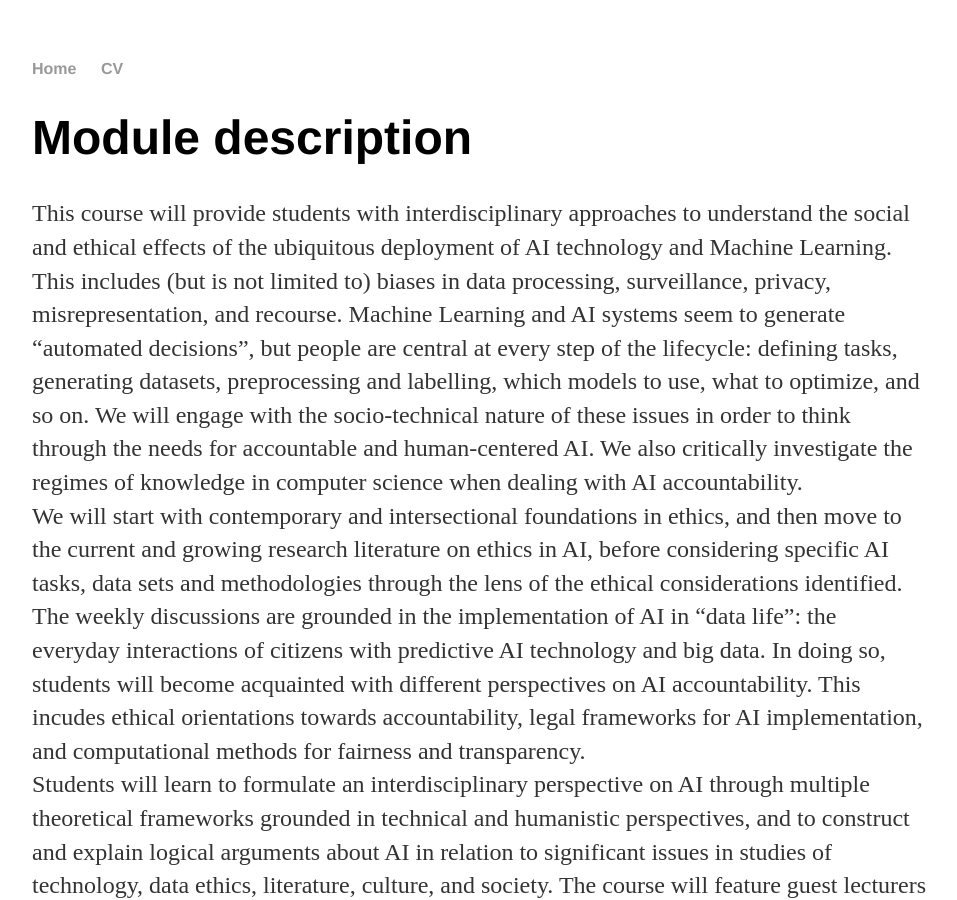
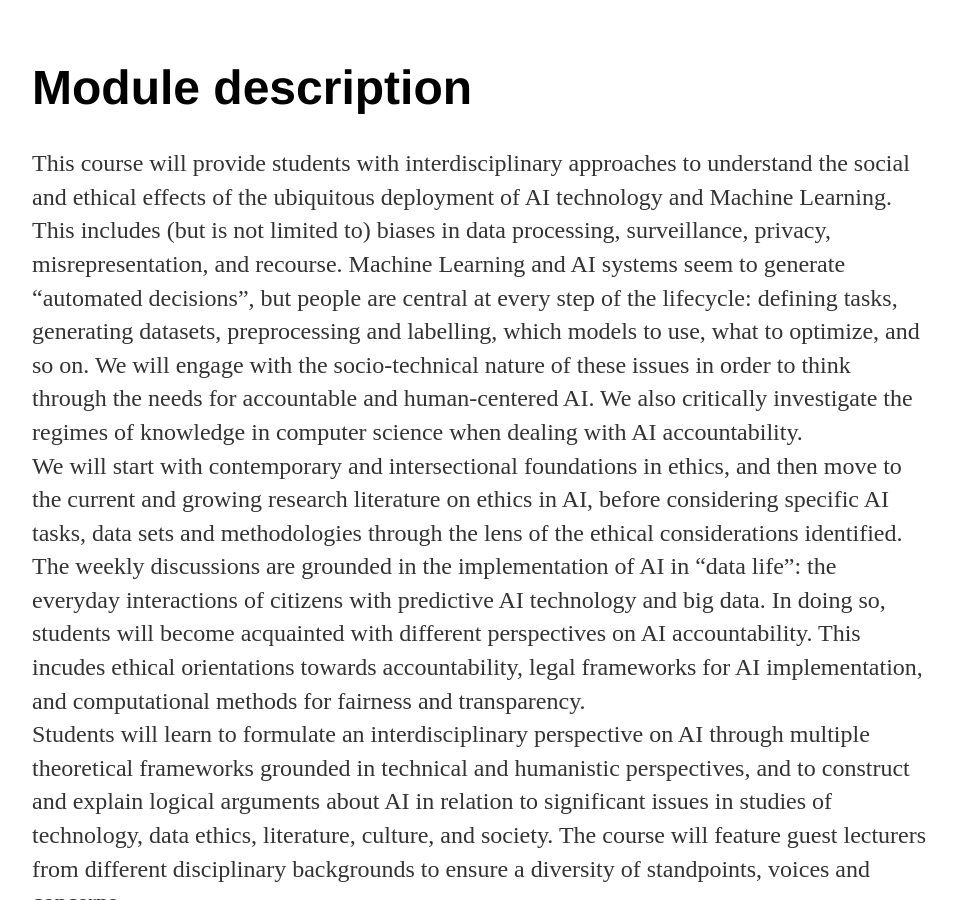
Before and after one commit to accountable-AI/accountable-ai.github.io, a Jekyll site: the page built from index.html, in a window 1280 px wide and 900 px high. Shown: the whole window, without its empty margins (160-1117 px from the left). Built offline with Jekyll 4.4.1, drawn with Linux system fonts in a browser that asks for light colours.

Commit message:
Update default.html

```diff
--- a/_layouts/default.html
+++ b/_layouts/default.html
@@ -6,12 +6,6 @@
 			<link rel="stylesheet" type="text/css" href="/css/main.css">
 		</head>
 		<body>
-			<nav>
-	    		<ul>
-	        		<li><a href="/">Home</a></li>
-	        		<li><a href="/cv">CV</a></li>
-	    		</ul>
-			</nav>
 			<div class="container">
 
 			{{ content }}
```
